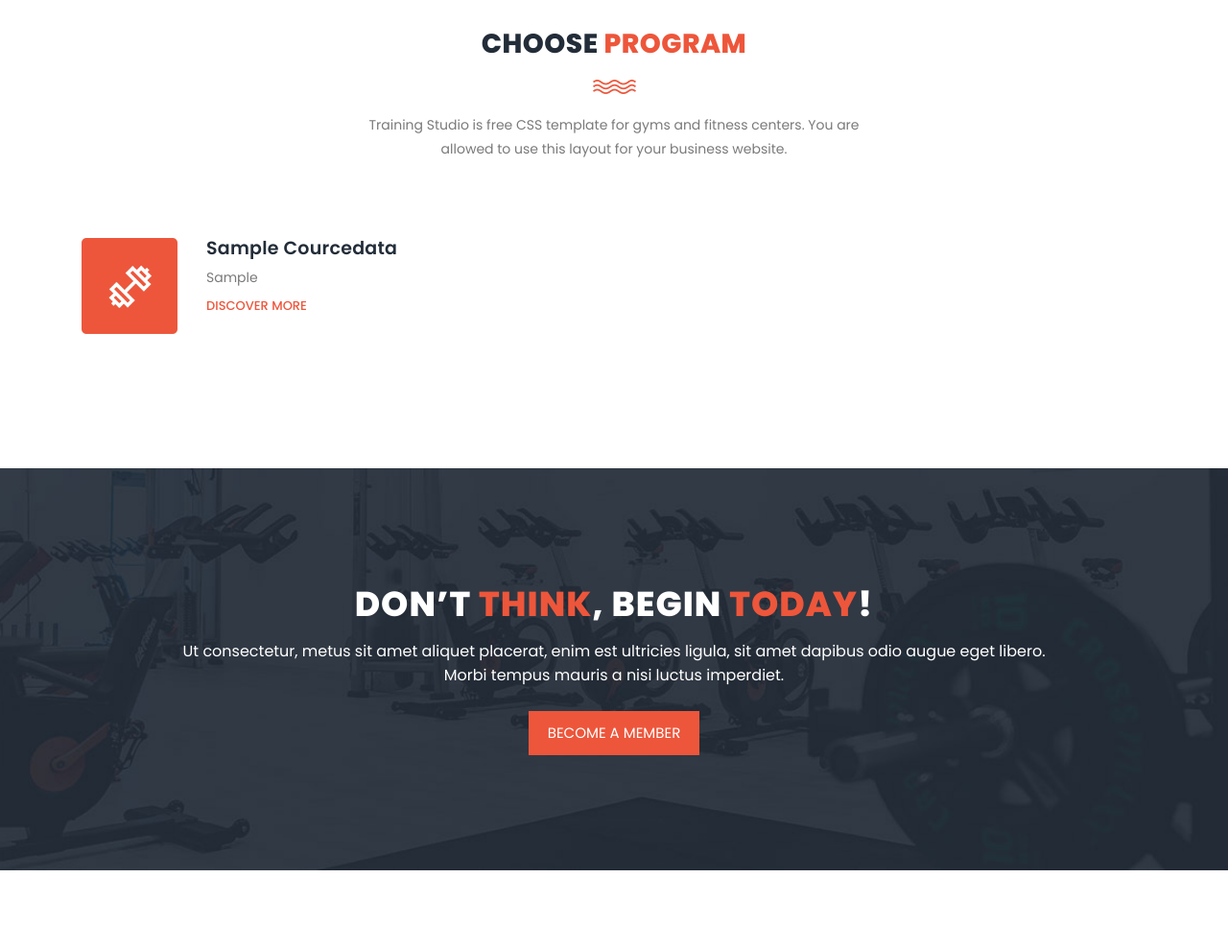
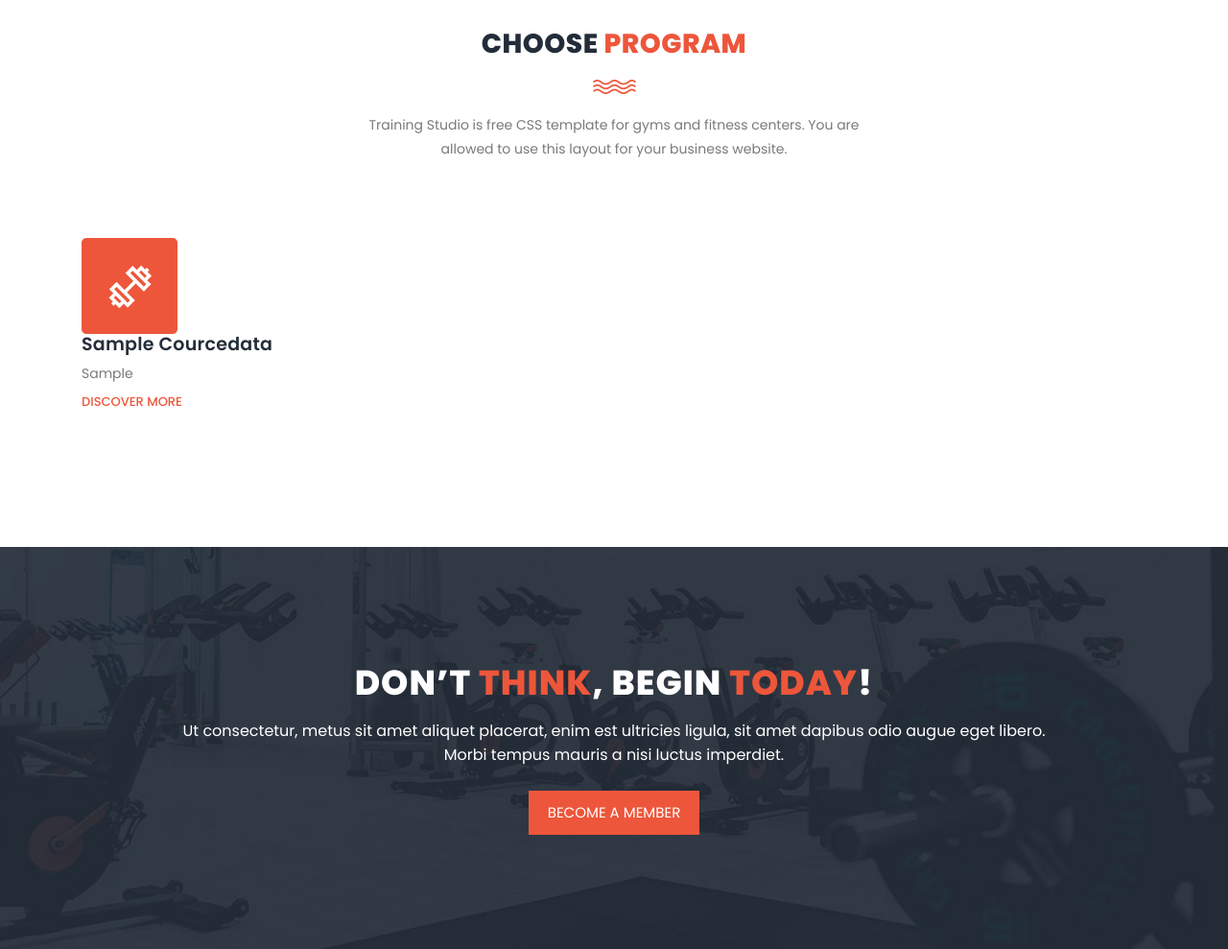
Before and after one commit to sdakhara/TheGYM, a Flask app: page / in a window 1280 px wide. Shown: the part 918-1907 px from the top of the page at 96% size. Run offline with Flask 2, Linux system fonts and the light colour scheme; tables that the repository leaves empty hold one stand-in row (values such as "Sample post"); some libraries are stand-ins or nearby versions.

Commit message:
flex-wrap

```diff
--- a/static/css/templatemo-training-studio.css
+++ b/static/css/templatemo-training-studio.css
@@ -43,6 +43,7 @@ reset
 #cards {
   display: flex;
   flex-direction: row;
+  flex-wrap: wrap;
 }
 
 
@@ -683,8 +684,7 @@ features
 }
 
 .feature-item {
-  display: flex;
-  flex-direction: row;
+  display: block;
   margin-bottom: 60px;
 }
 
```
